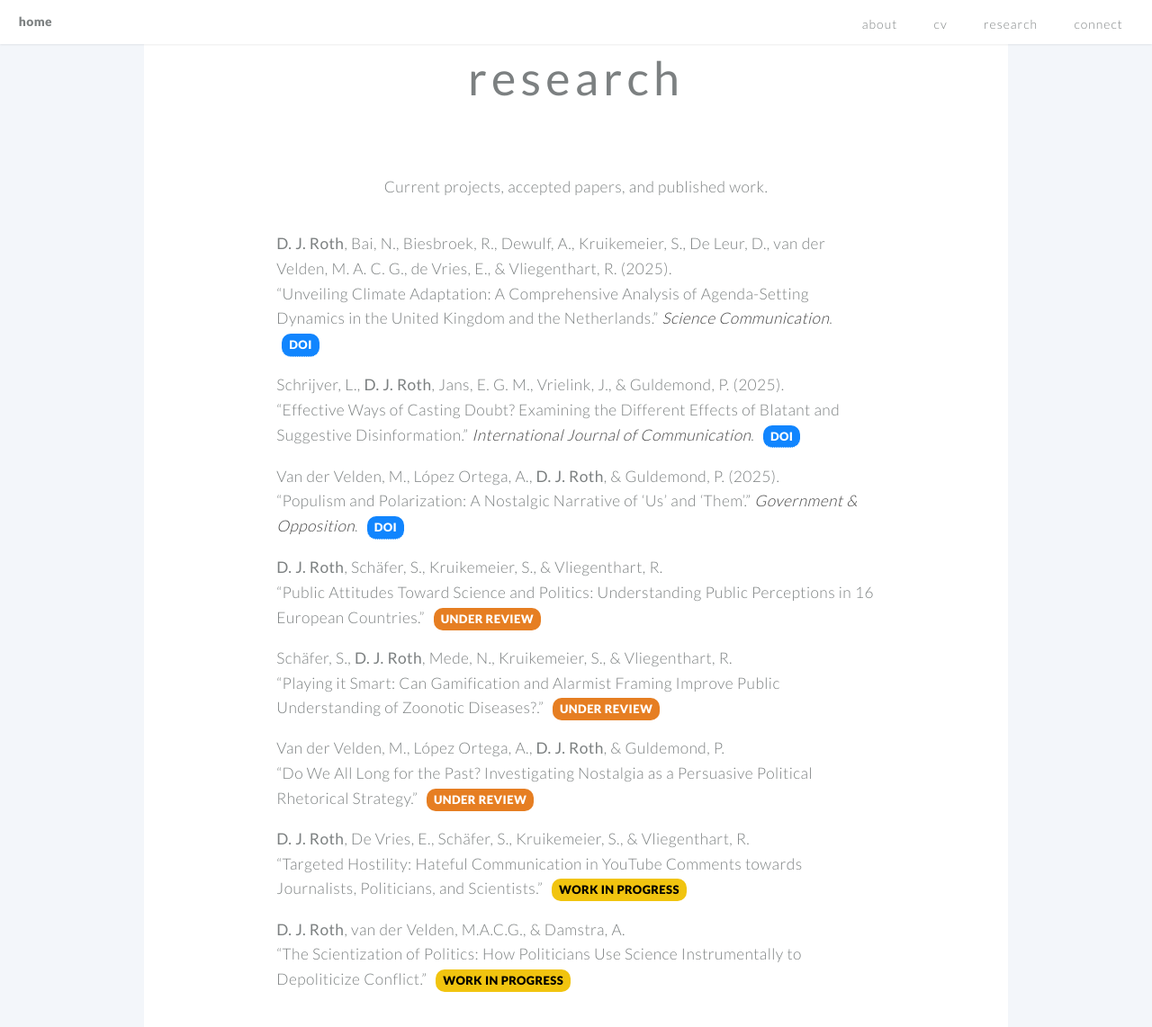
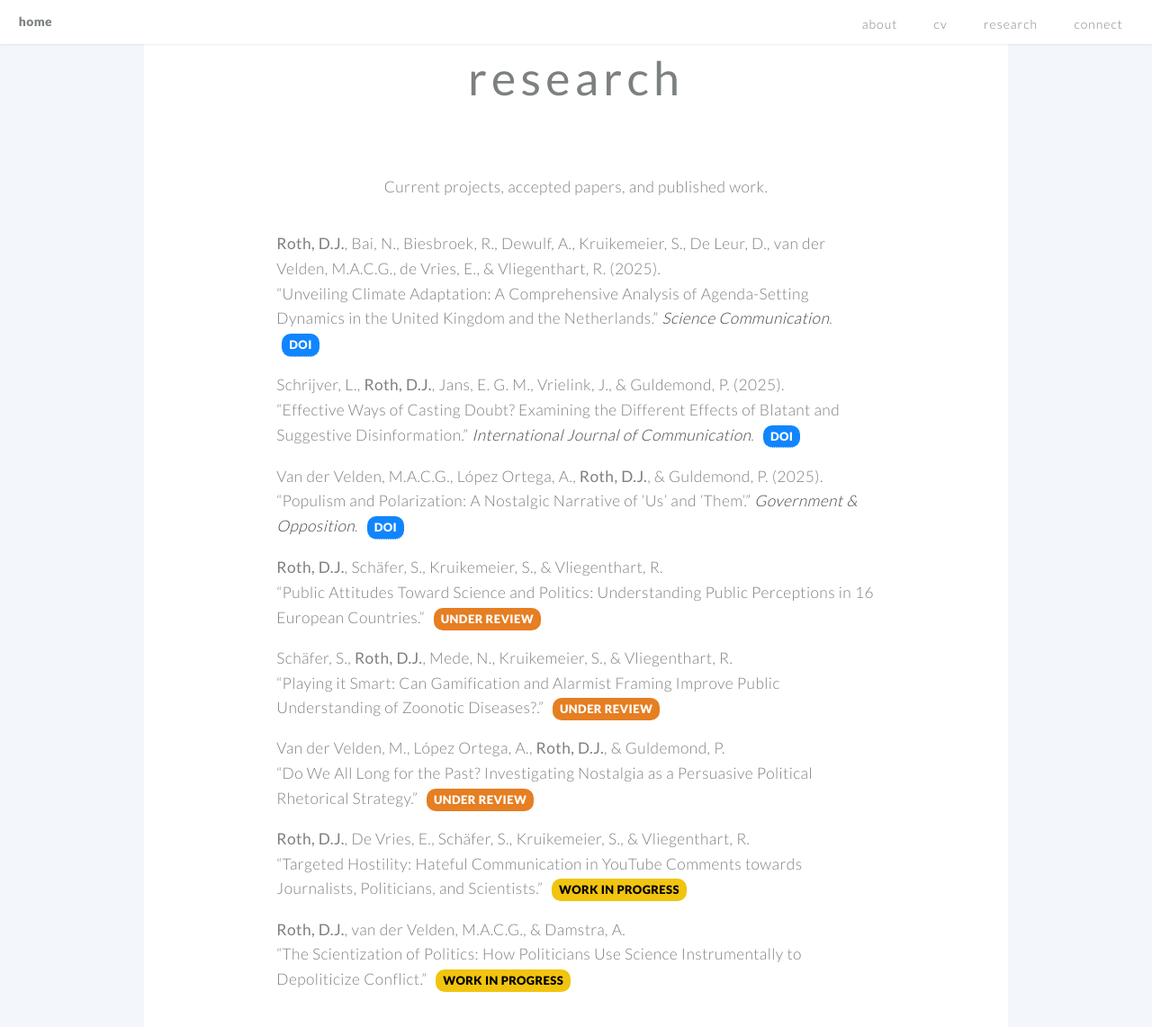
Before and after one commit to denisejroth/denisejroth.github.io, a Jekyll site: the page built from index.md, in a window 1280 px wide and 1400 px high, scrolled down 2254 px. Shown: the top 1142 px of the window at 90% size. Built offline with Jekyll 4.4.1, drawn with Linux system fonts in a browser that asks for light colours.

```diff
--- a/index.md
+++ b/index.md
@@ -37,48 +37,48 @@ research: true
 research_intro: "Current projects, accepted papers, and published work."
 
 research_list:
-  - author: "<strong>D. J. Roth</strong>, Bai, N., Biesbroek, R., Dewulf, A., Kruikemeier, S., De Leur, D., van der Velden, M. A. C. G., de Vries, E., & Vliegenthart, R."
+  - author: "<strong>Roth, D.J.</strong>, Bai, N., Biesbroek, R., Dewulf, A., Kruikemeier, S., De Leur, D., van der Velden, M.A.C.G., de Vries, E., & Vliegenthart, R."
     year: 2025
     title: "Unveiling Climate Adaptation: A Comprehensive Analysis of Agenda-Setting Dynamics in the United Kingdom and the Netherlands"
     journal: Science Communication
     link: https://doi.org/10.1177/10755470251376576
     status: published
 
-  - author: "Schrijver, L., <strong>D. J. Roth</strong>, Jans, E. G. M., Vrielink, J., & Guldemond, P."
+  - author: "Schrijver, L., <strong>Roth, D.J.</strong>, Jans, E. G. M., Vrielink, J., & Guldemond, P."
     year: 2025
     title: "Effective Ways of Casting Doubt? Examining the Different Effects of Blatant and Suggestive Disinformation"
     journal: International Journal of Communication
     link: https://ijoc.org/index.php/ijoc/article/view/23276
     status: published
 
-  - author: "Van der Velden, M., López Ortega, A., <strong>D. J. Roth</strong>, & Guldemond, P."
+  - author: "Van der Velden, M.A.C.G., López Ortega, A., <strong>Roth, D.J.</strong>, & Guldemond, P."
     year: 2025
     title: "Populism and Polarization: A Nostalgic Narrative of ‘Us’ and ‘Them’"
     journal: Government & Opposition
     link: https://doi.org/10.1017/gov.2025.10020
     status: published
 
-  - author: "<strong>D. J. Roth</strong>, Schäfer, S., Kruikemeier, S., & Vliegenthart, R."
+  - author: "<strong>Roth, D.J.</strong>, Schäfer, S., Kruikemeier, S., & Vliegenthart, R."
     title: "Public Attitudes Toward Science and Politics: Understanding Public Perceptions in 16 European Countries"
     journal: "Under review"
     status: under_review
 
-  - author: "Schäfer, S., <strong>D. J. Roth</strong>, Mede, N., Kruikemeier, S., & Vliegenthart, R."
+  - author: "Schäfer, S., <strong>Roth, D.J.</strong>, Mede, N., Kruikemeier, S., & Vliegenthart, R."
     title: "Playing it Smart: Can Gamification and Alarmist Framing Improve Public Understanding of Zoonotic Diseases?"
     journal: "Under review"
     status: under_review
 
-  - author: "Van der Velden, M., López Ortega, A., <strong>D. J. Roth</strong>, & Guldemond, P."
+  - author: "Van der Velden, M., López Ortega, A., <strong>Roth, D.J.</strong>, & Guldemond, P."
     title: "Do We All Long for the Past? Investigating Nostalgia as a Persuasive Political Rhetorical Strategy"
     journal: "Under review"
     status: under_review
 
-  - author: "<strong>D. J. Roth</strong>, De Vries, E., Schäfer, S., Kruikemeier, S., & Vliegenthart, R."
+  - author: "<strong>Roth, D.J.</strong>, De Vries, E., Schäfer, S., Kruikemeier, S., & Vliegenthart, R."
     title: "Targeted Hostility: Hateful Communication in YouTube Comments towards Journalists, Politicians, and Scientists"
     journal: "Manuscript in preparation"
     status: wip
 
-  - author: "<strong>D. J. Roth</strong>, van der Velden, M.A.C.G., & Damstra, A."
+  - author: "<strong>Roth, D.J.</strong>, van der Velden, M.A.C.G., & Damstra, A."
     title: "The Scientization of Politics: How Politicians Use Science Instrumentally to Depoliticize Conflict"
     journal: "Manuscript in preparation"
     status: wip
```
